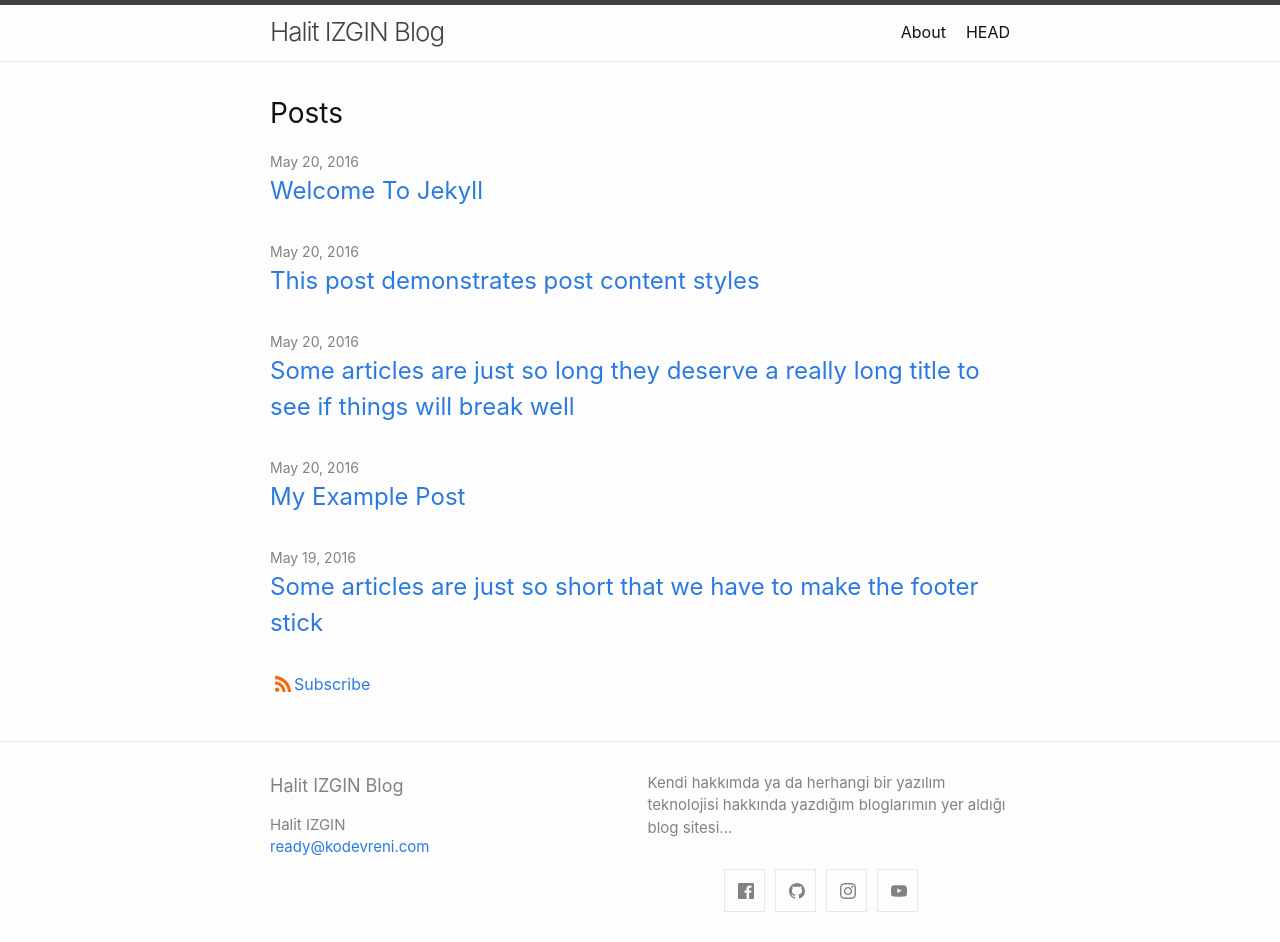
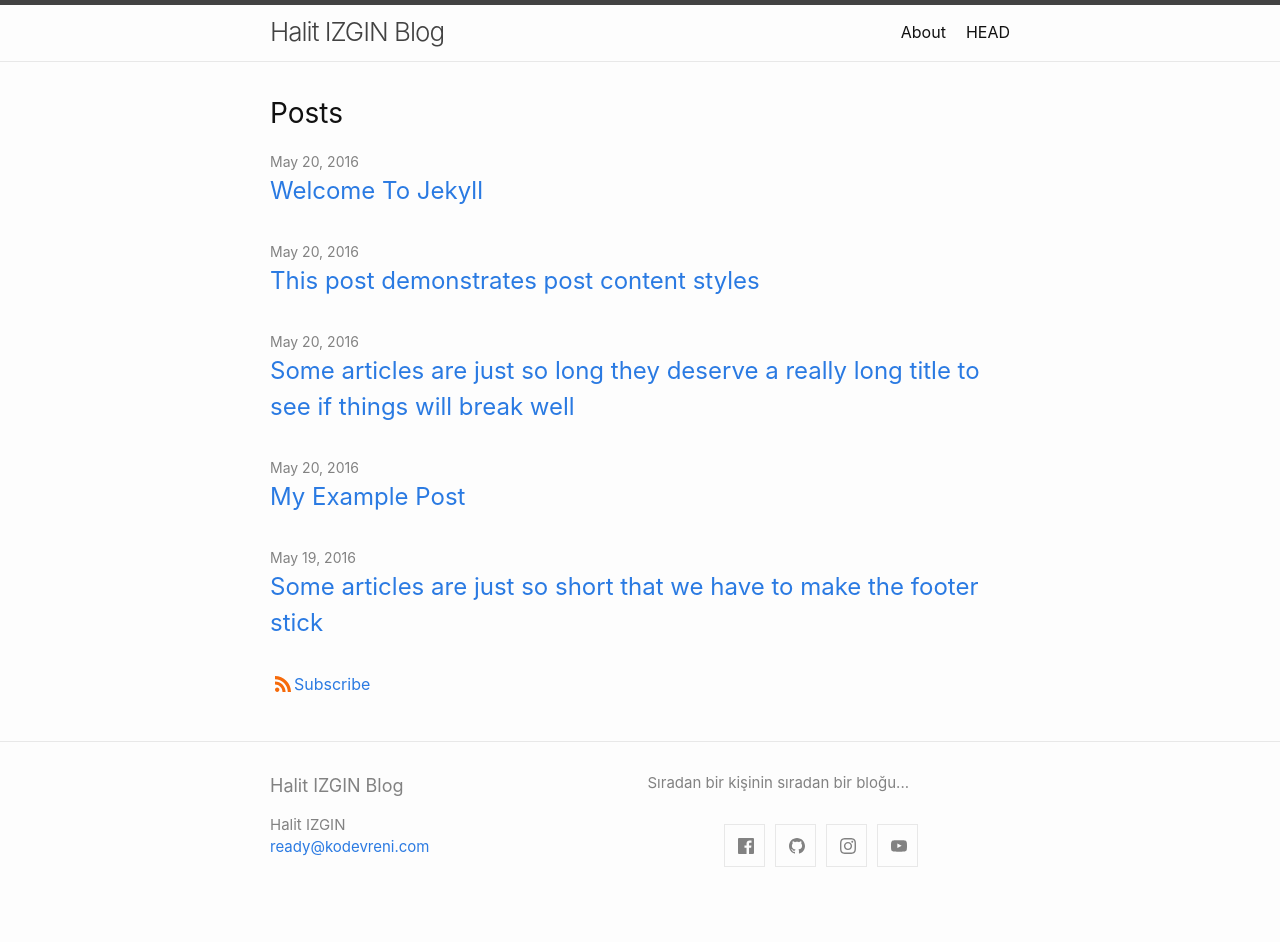
Before and after one commit to halitizgin/halitizgin.github.io, a Jekyll site: the page built from index.md, in a window 1280 px wide. Built offline with Jekyll 4.4.1, drawn with Linux system fonts in a browser that asks for light colours; after the commit the page ends 919 px from its top, so only the background shows below that.

Commit message:
Update _config.yml

```diff
--- a/_config.yml
+++ b/_config.yml
@@ -2,7 +2,7 @@ title: Halit IZGIN Blog
 author: Halit IZGIN
 email: ready@kodevreni.com
 description:
-  Kendi hakkımda ya da herhangi bir yazılım teknolojisi hakkında yazdığım bloglarımın yer aldığı blog sitesi...
+  Sıradan bir kişinin sıradan bir bloğu...
 
 show_excerpts: false # set to true to show excerpts on the homepage
 
```
